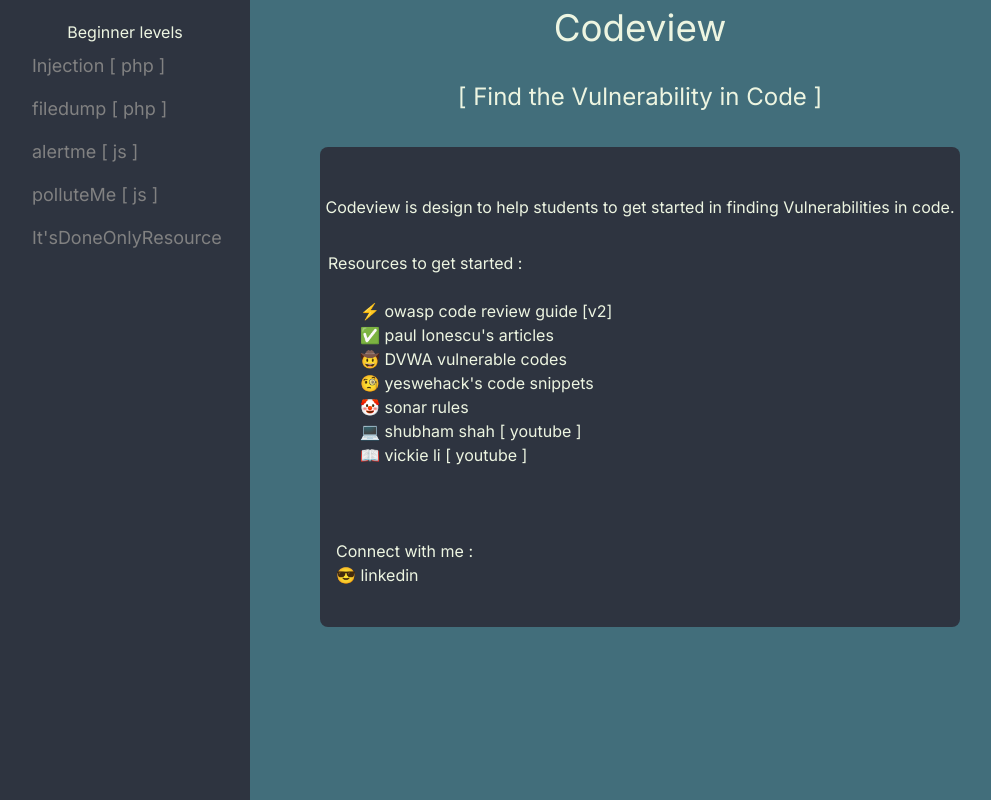
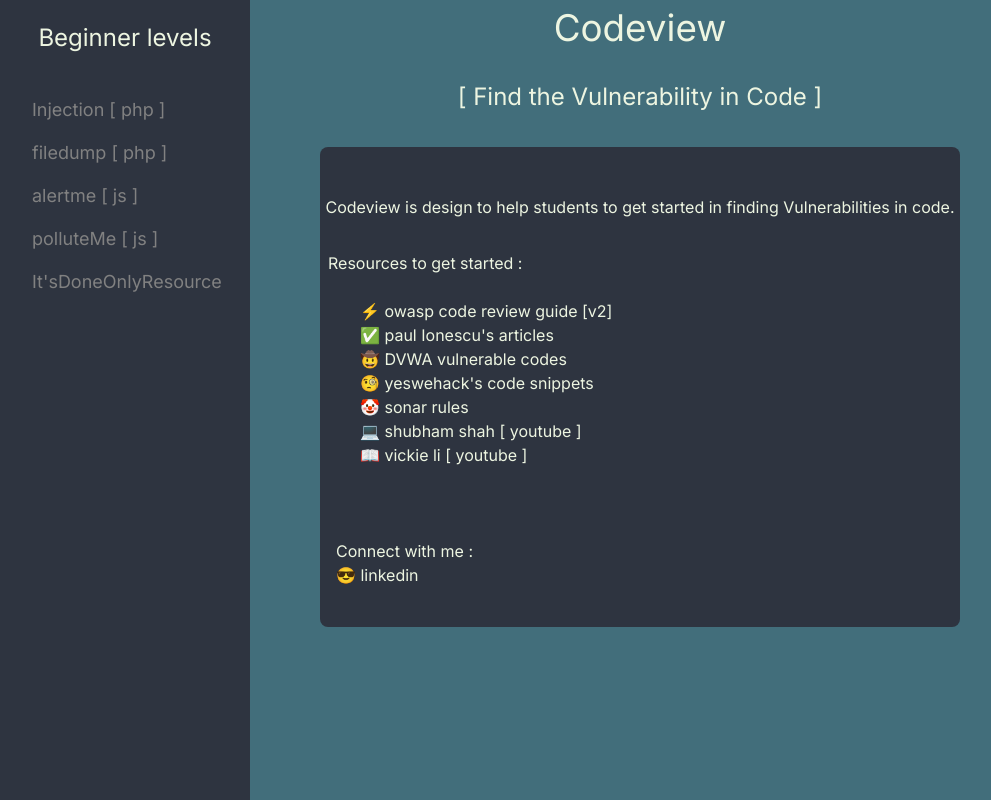
Before and after one commit to sumeet-darekar/codeview, a Next.js app: page / in a window 1280 px wide. Shown: the whole page, without its empty margins (0-991 px from the left). Built offline with nearby package versions, Linux system fonts and the light colour scheme.

Commit message:
Update Header.tsx

```diff
--- a/Components/Header.tsx
+++ b/Components/Header.tsx
@@ -15,7 +15,7 @@ export default function header() {
       </div>
       </div>
       <div className=" back sidenav">
-          <h1 className="font flex text-center justify-center text-2xl py-4">Beginner levels</h1>
+          <h1 className="font flex text-center justify-center beg">Beginner levels</h1>
 
          <Link href="/lvl1" className="font">Injection [ php ]</Link>
         <Link href="/lvl2"  className="font">filedump [ php ]</Link>
```
